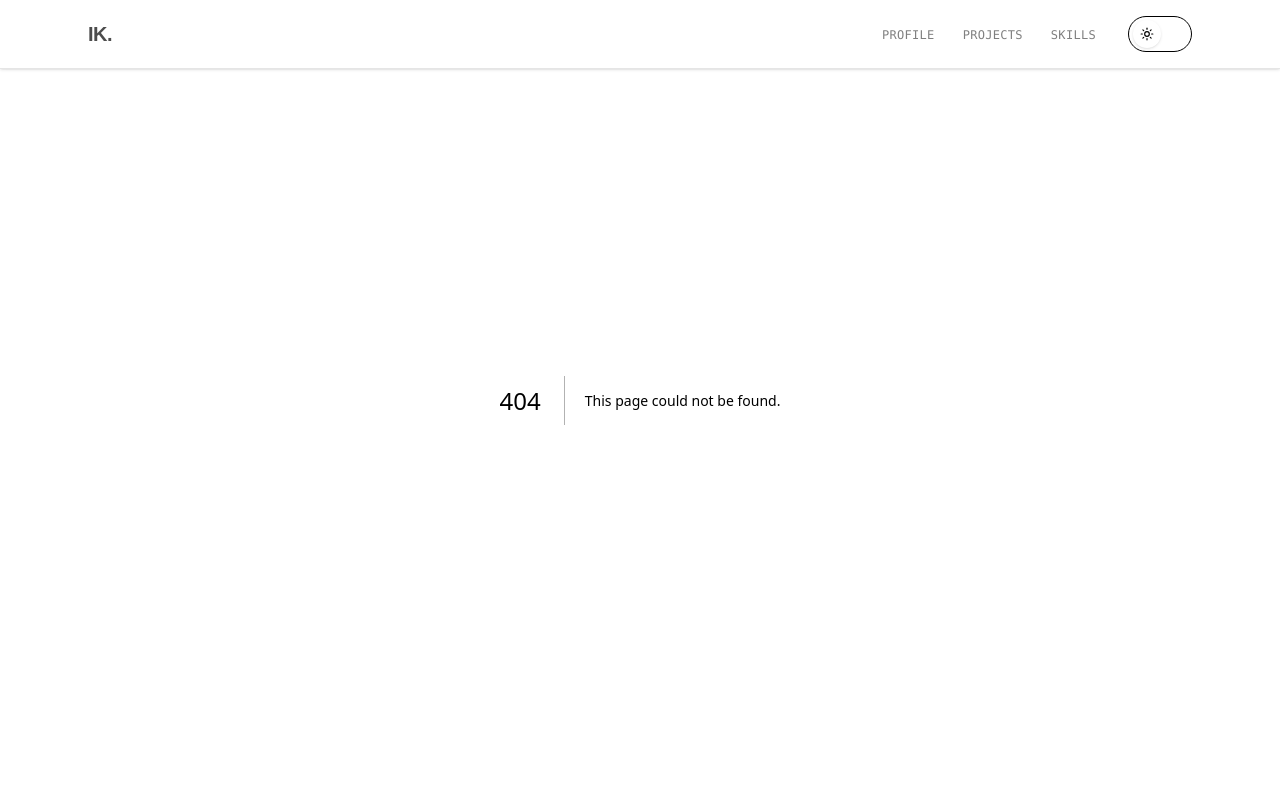
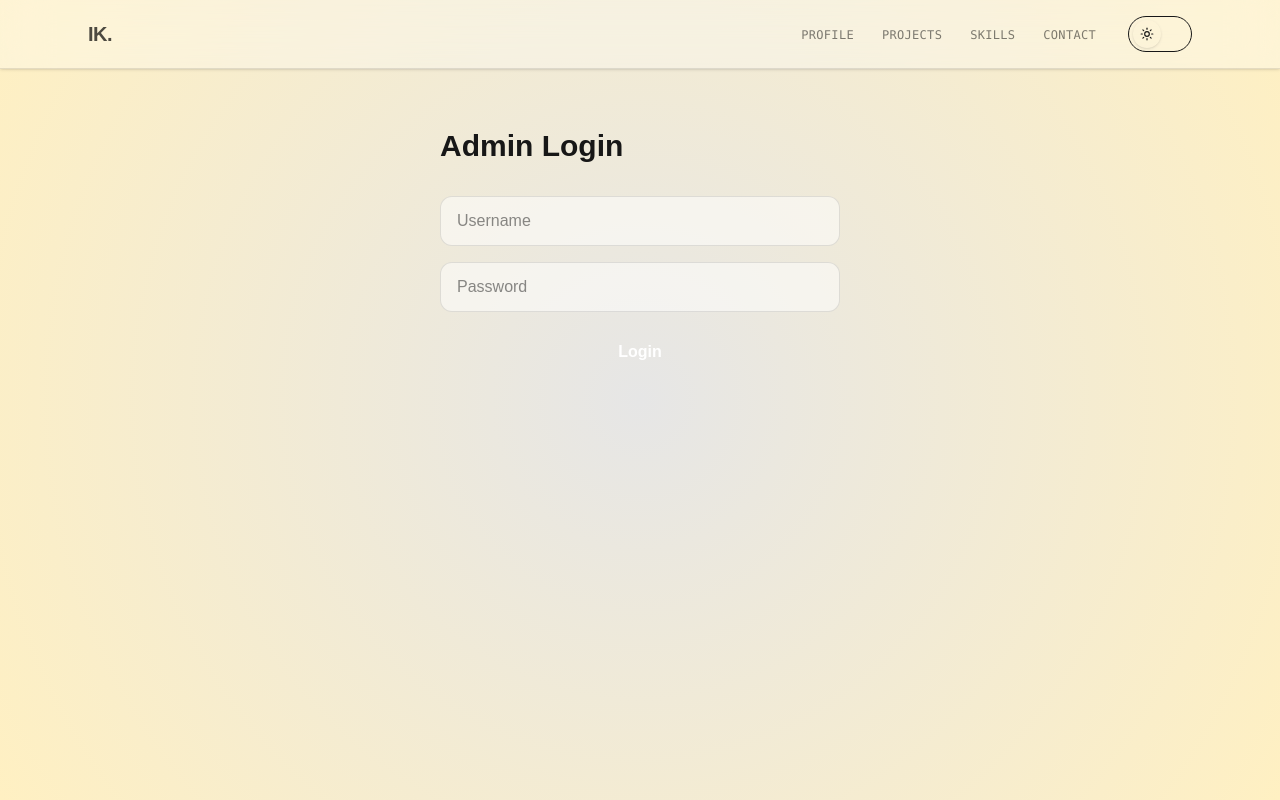
Before and after one commit to ilarikoik/cv, a Next.js app: page /admin in a window 1280 px wide. Before the commit this address had no page. Built offline with nearby package versions, Linux system fonts and the light colour scheme; a web font is replaced by a local one.

Commit message:
popup & admin page

```diff
--- /dev/null
+++ b/app/admin/page.tsx
@@ -0,0 +1,30 @@
+export default function AdminPage() {
+    return (
+      <main className="min-h-screen pt-20">
+        <div className="mx-auto max-w-md px-6 py-12">
+          <h1 className="text-3xl font-bold">Admin Login</h1>
+
+          <form className="mt-8 flex flex-col gap-4">
+            <input
+              type="text"
+              placeholder="Username"
+              className="rounded-xl border border-black/10 bg-white/50 px-4 py-3 outline-none focus:border-accent-500 dark:border-white/10 dark:bg-white/5"
+            />
+
+            <input
+              type="password"
+              placeholder="Password"
+              className="rounded-xl border border-black/10 bg-white/50 px-4 py-3 outline-none focus:border-accent-500 dark:border-white/10 dark:bg-white/5"
+            />
+
+            <button
+              type="submit"
+              className="rounded-xl bg-accent-500 px-4 py-3 font-semibold text-white transition hover:opacity-90"
+            >
+              Login
+            </button>
+          </form>
+        </div>
+      </main>
+    );
+  }
--- a/app/ui/dashboard/footer.tsx
+++ b/app/ui/dashboard/footer.tsx
@@ -1,4 +1,5 @@
 import { Mail} from 'lucide-react';
+import PopUp from './popUp';
 
 
 export function Footer() {
@@ -8,6 +9,7 @@ export function Footer() {
           <h2 className="font-mono mt-2 font-display text-xl tracking-tight md:text-2xl">
             Maybe there is something we can do together?
           </h2>
+          <h6 className='font-mono'>Leave a message with contact info and I will get back to you.</h6>
           <div>
           <form className="flex h-fit flex-col gap-4 focus:outline-none focus:ring-0">
   <textarea
@@ -17,12 +19,7 @@ export function Footer() {
     className="w-full resize-none bg-black/10 dark:bg-white/15 rounded-xl border-ink-950/10  p-4 outline-none transition dark:border-paper-50/10 dark:bg-ink-900/50 "
   />
 
-  <button
-    type="submit"
-    className="cursor-pointer self-end rounded-xl bg-accent-500 px-6 py-3 text-sm font-semibold transition hover:bg-accent-600"
-  >
-   Send Message
-  </button>
+<PopUp className="cursor-pointer self-end px-6 py-3 text-sm font-semibold transition  hover:bg-black/10 dark:hover:bg-white/15 rounded-2xl" />
 </form>
           </div>
 
--- a/app/ui/dashboard/navbar.tsx
+++ b/app/ui/dashboard/navbar.tsx
@@ -1,111 +1,3 @@
-// "use client";
-
-// import { useState } from "react";
-// import ThemeToggle from "./theme-toggle";
-// import Link from "next/link";
-
-// export default function Navbar() {
-//   const [menuOpen, setMenuOpen] = useState(false);
-
-//   return (
-//     <nav className="fixed top-0 left-0 z-50 w-full border-b border-black/10 bg-white/20 backdrop-blur-md dark:border-white/10 dark:bg-black/20 shadow-md">
-//       <div className="mx-auto flex max-w-7xl items-center justify-between px-4 py-4 sm:px-6 lg:px-8 ">
-
-//         <a
-//           href="#"
-//           className="text-2xl font-semibold text-gray-900 dark:text-white"
-//         >
-//           IK
-//         </a>
-
-//         <div className="hidden w-4/5 justify-end gap-6 md:flex">
-//           <ul className="flex items-center gap-6">
-//             <li>
-//               <Link
-//                 href="/#hero"
-//                 className="text-gray-700 transition hover:text-black dark:text-gray-300 dark:hover:text-white"
-//               >
-//                 PROFILE
-//               </Link>
-//             </li>
-
-//             <li>
-//               <a
-//                 href="/#projects"
-//                 className="text-gray-700 transition hover:text-black dark:text-gray-300 dark:hover:text-white"
-//               >
-//                 PROJECTS
-//               </a>
-//             </li>
-
-//             <li>
-//               <a
-//                 href="/#skills"
-//                 className="text-gray-700 transition hover:text-black dark:text-gray-300 dark:hover:text-white"
-//               >
-//                 SKILLS
-//               </a>
-//             </li>
-//           </ul>
-//         </div>
-//         <div className="hidden md:flex">
-//           <ThemeToggle />
-//         </div>
-
-//         <div className="flex items-center gap-2 md:hidden">
-//           <ThemeToggle />
-
-//           <button
-//             onClick={() => setMenuOpen(!menuOpen)}
-//             className="rounded-md p-2 text-gray-800 hover:bg-black/10 dark:text-white dark:hover:bg-white/10"
-//             aria-label="Toggle menu"
-//             aria-expanded={menuOpen}
-//           >
-//             {menuOpen ? "✕" : "☰"}
-//           </button>
-//         </div>
-//       </div>
-
-//       {/* Mobile menu */}
-//       {menuOpen && (
-//         <div className="border-t border-black/10 px-4 py-4 dark:border-white/10 md:hidden">
-//           <ul className="flex flex-col gap-4">
-//             <li>
-//               <a
-//                 href="#"
-//                 onClick={() => setMenuOpen(false)}
-//                 className="block text-gray-700 dark:text-gray-300"
-//               >
-//                 Home
-//               </a>
-//             </li>
-
-//             <li>
-//               <a
-//                 href="#"
-//                 onClick={() => setMenuOpen(false)}
-//                 className="block text-gray-700 dark:text-gray-300"
-//               >
-//                 Profile
-//               </a>
-//             </li>
-
-//             <li>
-//               <a
-//                 href="#"
-//                 onClick={() => setMenuOpen(false)}
-//                 className="block text-gray-700 dark:text-gray-300"
-//               >
-//                 Settings
-//               </a>
-//             </li>
-//           </ul>
-//         </div>
-//       )}
-//     </nav>
-//   );
-// }
-
 
 "use client";
 
@@ -120,6 +12,7 @@ export default function Navbar() {
     { name: "PROFILE", href: "/#hero" },
     { name: "PROJECTS", href: "/#projects" },
     { name: "SKILLS", href: "/#skills" },
+    { name: "CONTACT", href: "/#contact" },
   ];
 
   return (
--- /dev/null
+++ b/app/ui/dashboard/popUp.tsx
@@ -0,0 +1,44 @@
+'use client'
+
+import { useState } from "react";
+
+export default function PopUp(props : {className: string}) {
+    const [isPopupOpen, setPopupOpen] = useState(false);
+
+    return (
+        <>
+      <div className={props.className}>
+        <button
+          onClick={() => setPopupOpen(true)}
+          >
+          Send Message
+        </button>
+        </div>
+
+        {isPopupOpen && (
+            <div
+            className="fixed inset-0 z-50 flex items-center justify-center bg-black/50"
+            onClick={() => setPopupOpen(false)}
+            >
+            <div
+              className="w-full max-w-md rounded-2xl bg-white p-6 shadow-xl dark:bg-neutral-900"
+              onClick={(e) => e.stopPropagation()}
+              >
+              <h2 className="text-xl font-bold">Popup</h2>
+
+              <p className="mt-2 opacity-60">
+                Tässä popupin sisältö.
+              </p>
+
+              <button
+                onClick={() => setPopupOpen(false)}
+                className="mt-6 rounded-xl bg-black px-4 py-2 text-white dark:bg-white dark:text-black"
+                >
+                Close
+              </button>
+            </div>
+          </div>
+        )}
+        </>
+    );
+}
```
